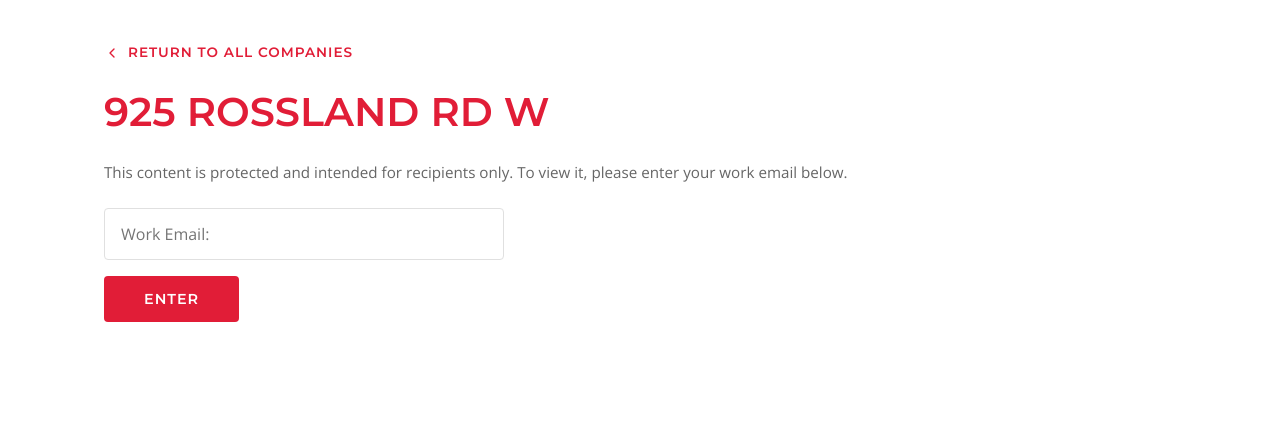
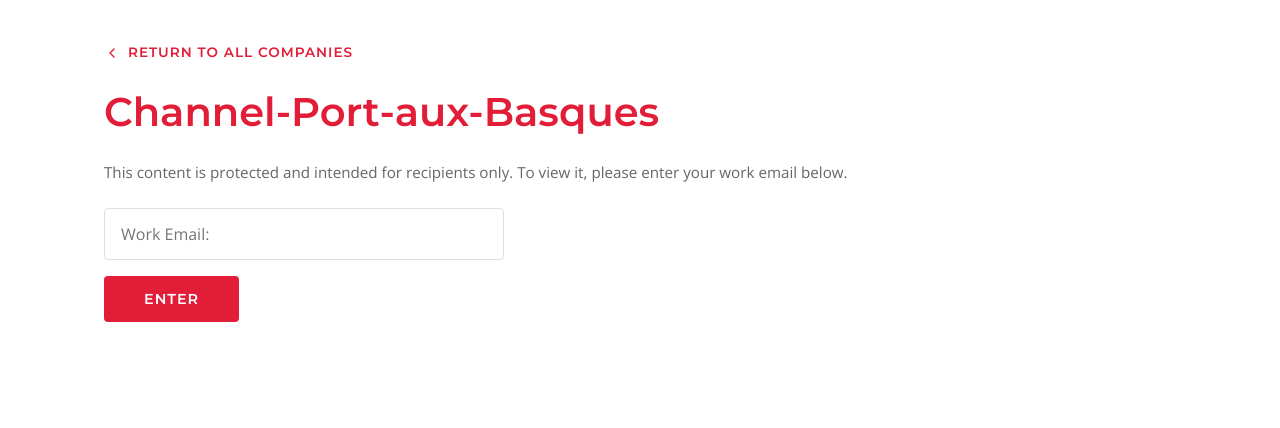
Before and after one commit to closingdep1/bana, a website: page index.html in a window 1280 px wide. Shown: the part 372-800 px from the top of the page. Drawn offline with nearby package versions, Linux system fonts and the light colour scheme.

Commit message:
Update project title and heading in index.html

```diff
--- a/index.html
+++ b/index.html
@@ -3,7 +3,7 @@
 <head>
     <meta charset="UTF-8">
     <meta name="viewport" content="width=device-width, initial-scale=1.0">
-    <title> 925 ROSSLAND RD W, WHITBY | Projects Portal | O.N. Site Construction</title>
+    <title>Channel-Port-aux-Basques | Projects Portal | O.N. Site Construction</title>
 
     <!-- Premium Fonts -->
     <link rel="preconnect" href="https://fonts.googleapis.com">
@@ -95,7 +95,7 @@
             Return to All Companies
         </a>
 
-        <h2 class="project-title">925 ROSSLAND RD W</h2>
+        <h2 class="project-title">Channel-Port-aux-Basques</h2>
 
         <p class="password-notice">This content is protected and intended for recipients only. To view it, please enter your work email below.</p>
 
```
